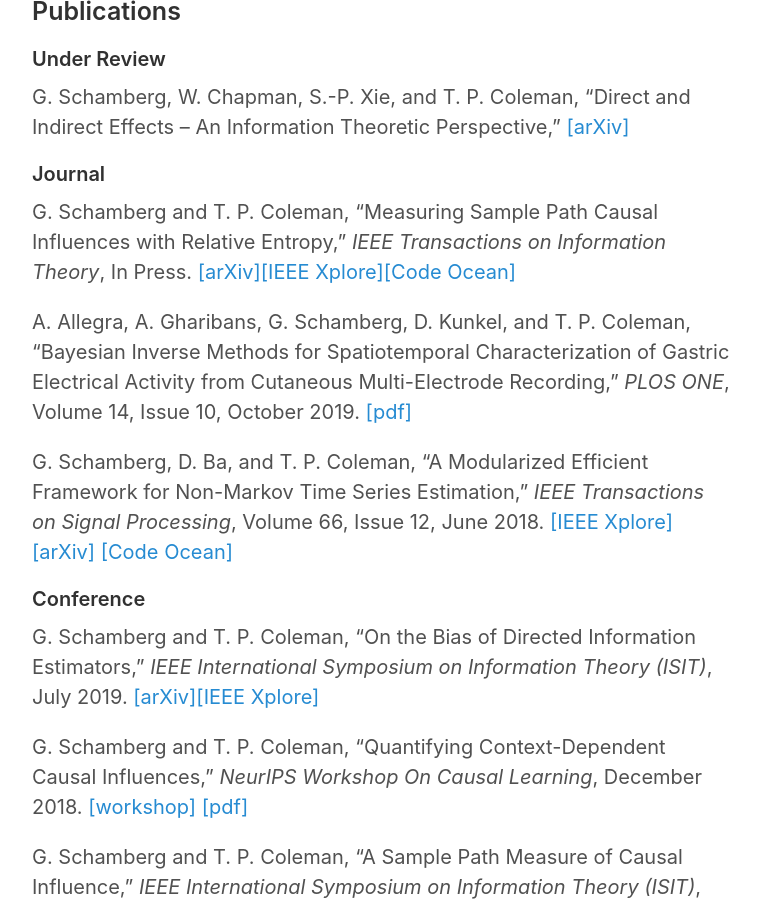
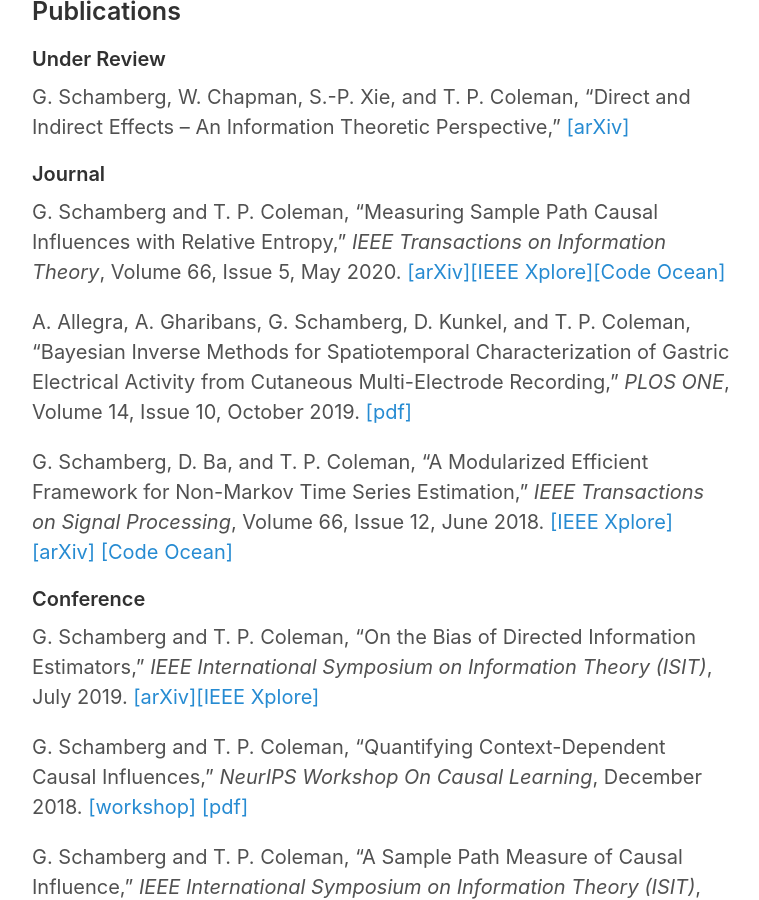
Before and after one commit to gabeschamberg/gabeschamberg.github.io, a Jekyll site: the page built from cv.md, in a window 1280 px wide and 900 px high, scrolled down 359 px. Shown: the whole window, without its empty margins (258-1017 px from the left). Built offline with Jekyll 4.4.1, drawn with Linux system fonts in a browser that asks for light colours; nearby versions of some CDN libraries; some of the changed text lies outside the part shown.

Commit message:
updated cv

```diff
--- a/cv.md
+++ b/cv.md
@@ -19,7 +19,7 @@ G. Schamberg, W. Chapman, S.-P. Xie, and T. P. Coleman, "Direct and Indirect Eff
 
 #### Journal
 
-G. Schamberg and T. P. Coleman, "Measuring Sample Path Causal Influences with Relative Entropy," *IEEE Transactions on Information Theory*, In Press.
+G. Schamberg and T. P. Coleman, "Measuring Sample Path Causal Influences with Relative Entropy," *IEEE Transactions on Information Theory*, Volume 66, Issue 5, May 2020.
 [[arXiv]](https://arxiv.org/abs/1810.05250)[[IEEE Xplore]](https://ieeexplore.ieee.org/document/8856271)[[Code Ocean]](https://codeocean.com/capsule/8353473/tree/v1)
 
 A. Allegra, A. Gharibans, G. Schamberg, D. Kunkel, and T. P. Coleman, “Bayesian Inverse Methods for Spatiotemporal Characterization of Gastric Electrical Activity from Cutaneous Multi-Electrode Recording,” *PLOS ONE*, Volume 14, Issue 10, October 2019. [[pdf]](https://journals.plos.org/plosone/article/file?id=10.1371/journal.pone.0220315&type=printable)
```
Also changed, not shown: other parts of cv.md (+1 -1 lines).
